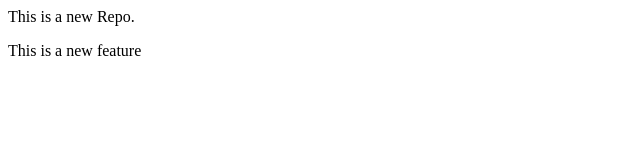
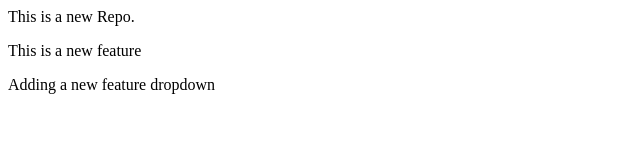
Before and after one commit to wajahut/localRepo, a plain HTML site: page index.html in a window 1280 px wide. Shown: the whole page, without its empty margins (0-640 px from the left). Drawn offline with Linux system fonts and the light colour scheme.

```diff
--- a/index.html
+++ b/index.html
@@ -1,2 +1,3 @@
 <p>This is a new Repo.</p>
 <p>This is a new feature</p>
+<p>Adding a new feature dropdown</p>
```
